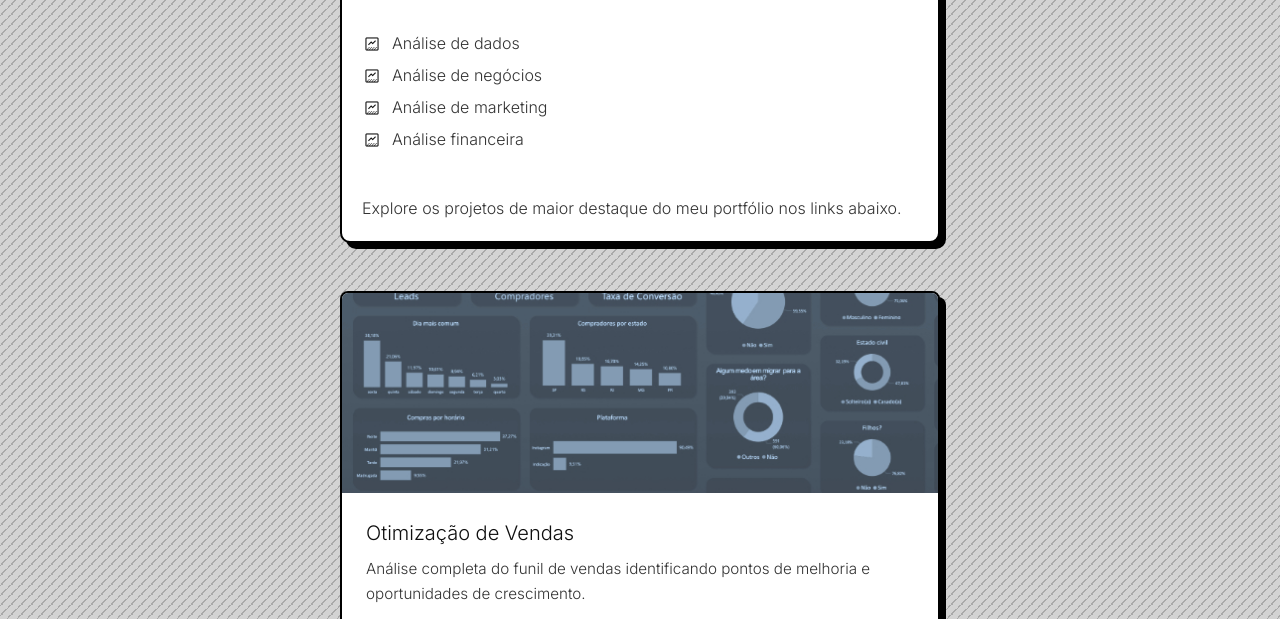
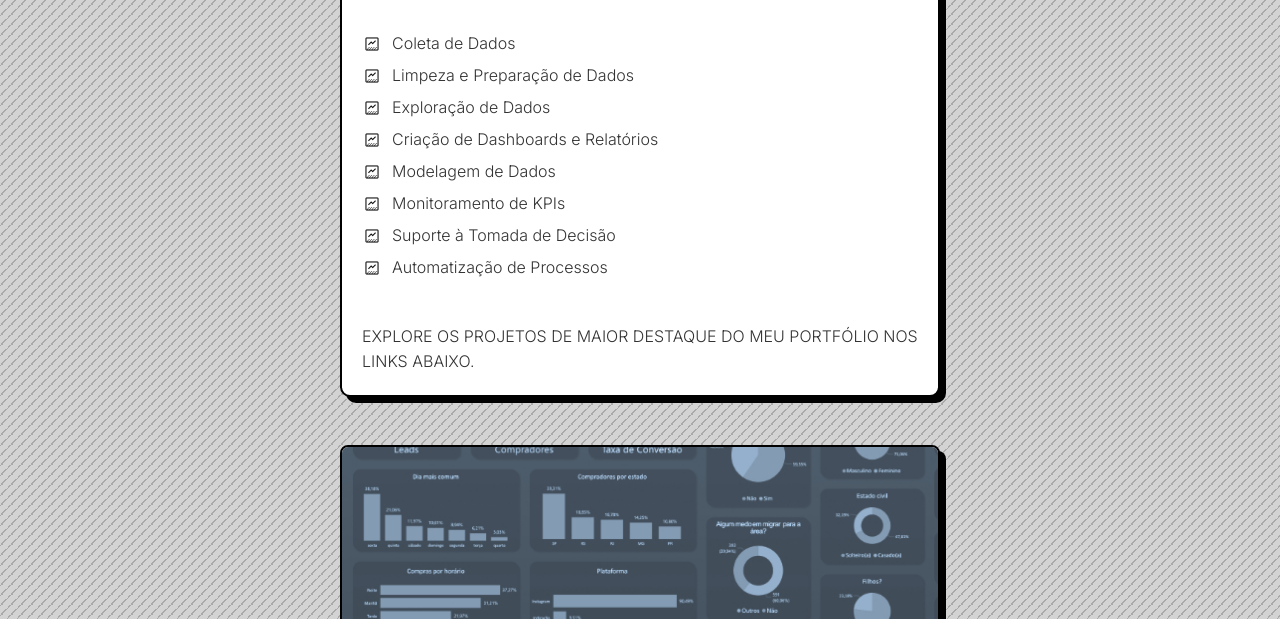
Before and after one commit to henriquetodt/port_tests, a plain HTML site: page index.html in a window 1280 px wide. Shown: the part 173-792 px from the top of the page. Drawn offline with nearby package versions, Linux system fonts and the light colour scheme.

Commit message:
Add files via upload

```diff
--- a/index.html
+++ b/index.html
@@ -302,12 +302,16 @@
             <p class="subtitle">ANALISTA DE DADOS</p>
             <!-- <h2>Portfólio</h2> -->
             <ul class="custom-list">
-            <li>Análise de dados</li>
-            <li>Análise de negócios</li>
-            <li>Análise de marketing</li>
-            <li>Análise financeira</li>
+                <li>Coleta de Dados</li>
+                <li>Limpeza e Preparação de Dados</li>
+                <li>Exploração de Dados</li>
+                <li>Criação de Dashboards e Relatórios</li>
+                <li>Modelagem de Dados</li>
+                <li>Monitoramento de KPIs</li>
+                <li>Suporte à Tomada de Decisão</li>
+                <li>Automatização de Processos</li>
         </ul>
-            <p>Explore os projetos de maior destaque do meu portfólio nos links abaixo.</p>
+            <p>EXPLORE OS PROJETOS DE MAIOR DESTAQUE DO MEU PORTFÓLIO NOS LINKS ABAIXO.</p>
         </section>
 
         <section class="cases-grid">
```
